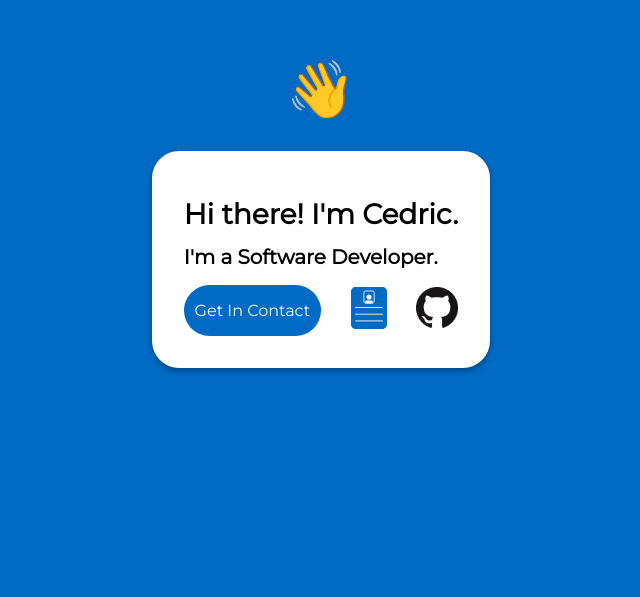
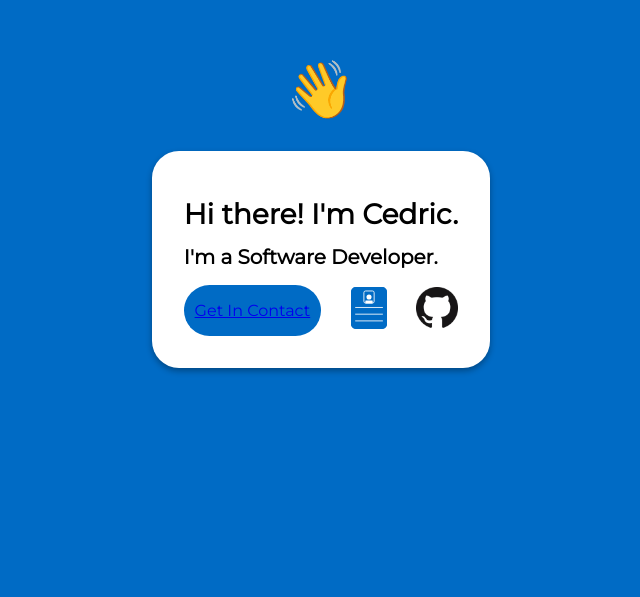
Before and after one commit to cgnicolas/Mobile-First-Personal-Website, a React (Create React App) app: page / in a window 1280 px wide. Shown: the part 203-800 px from the top of the page, without its empty margins (319-959 px from the left). Built offline with nearby package versions, Linux system fonts and the light colour scheme.

Commit message:
Updated contactbutton to be an href for mailto

```diff
--- a/src/Components/Landing/ContactButton.jsx
+++ b/src/Components/Landing/ContactButton.jsx
@@ -5,7 +5,7 @@ class ContactButton extends Component {
     render() {
         return (
             <div className="contactButton">
-                <span className="buttonTitle"><p>{this.props.buttonTitle}</p></span>
+                <a className="buttonTitle" href="#"><p>{this.props.buttonTitle}</p></a>
             </div>
          );
     }
```
